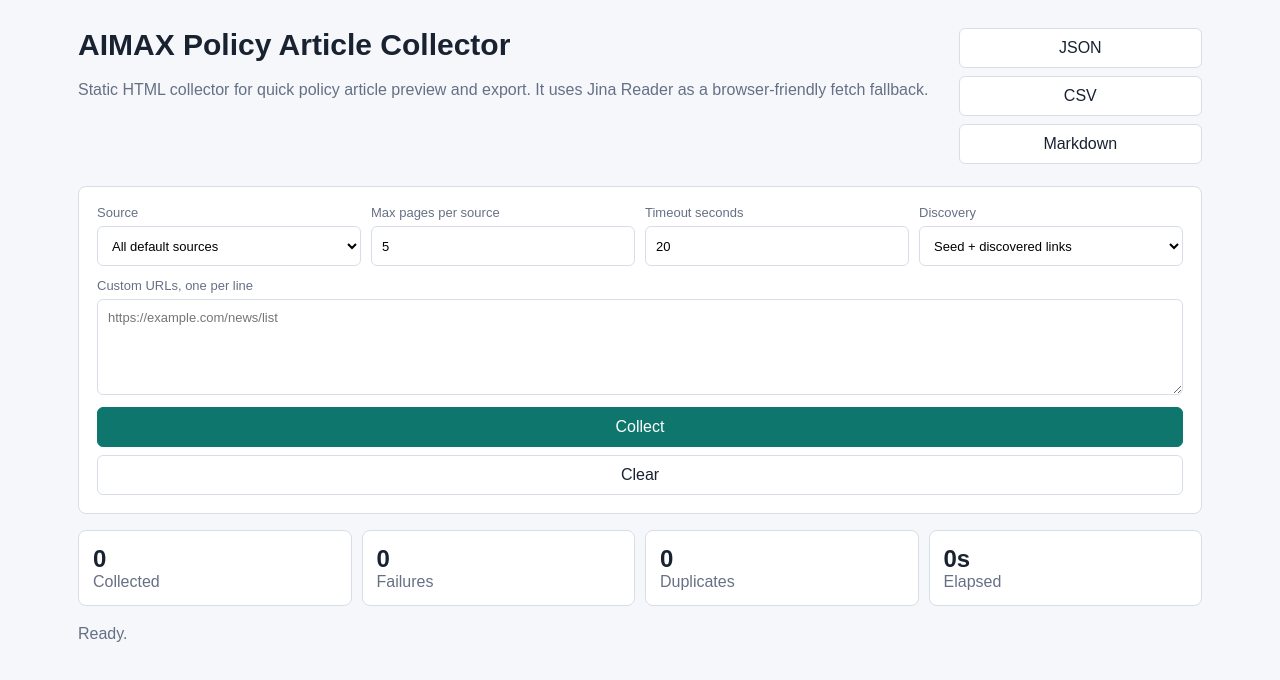
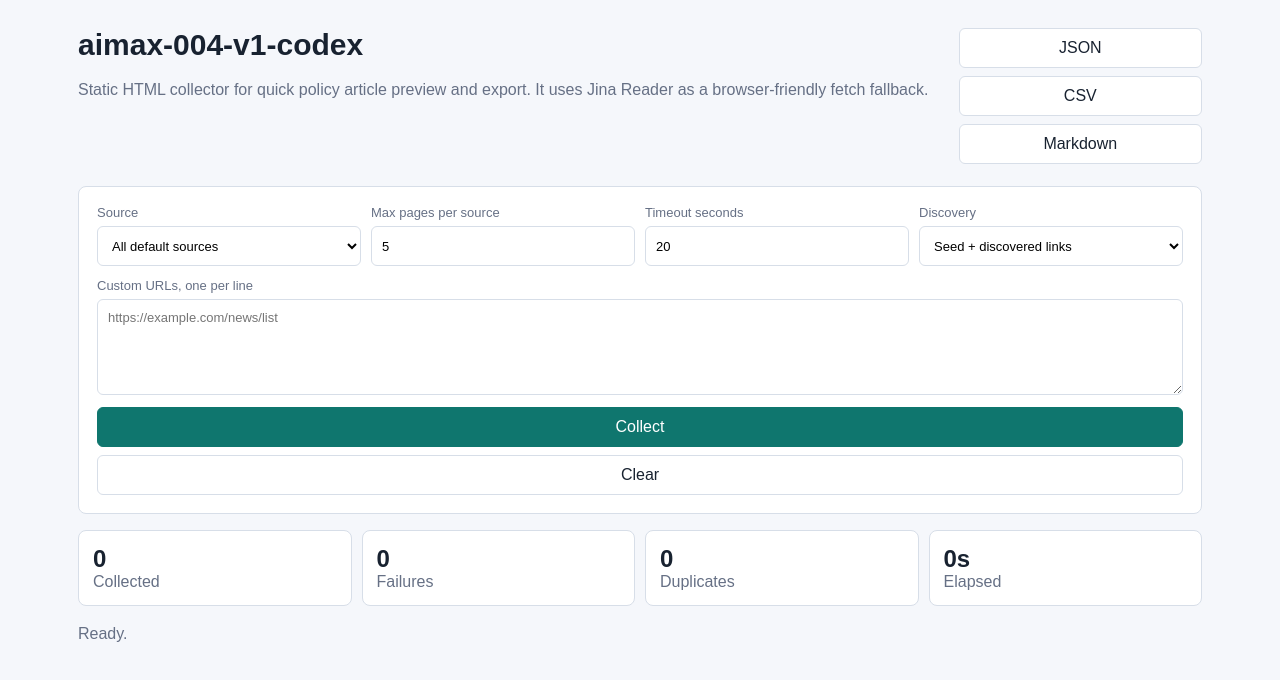
Before and after one commit to lycian5/AIMAX004_V1_codex, a website: page docs/index.html in a window 1280 px wide. Drawn offline with Linux system fonts and the light colour scheme.

Commit message:
Set Vercel target name and homepage docs

```diff
--- a/docs/index.html
+++ b/docs/index.html
@@ -3,7 +3,7 @@
 <head>
   <meta charset="utf-8" />
   <meta name="viewport" content="width=device-width, initial-scale=1" />
-  <title>AIMAX Policy Article Collector</title>
+  <title>aimax-004-v1-codex</title>
   <style>
     :root {
       --bg: #f5f7fb;
@@ -52,7 +52,7 @@
   <main>
     <header>
       <div>
-        <h1>AIMAX Policy Article Collector</h1>
+        <h1>aimax-004-v1-codex</h1>
         <p class="muted">Static HTML collector for quick policy article preview and export. It uses Jina Reader as a browser-friendly fetch fallback.</p>
       </div>
       <div class="actions">
```
Also changed, not shown: package.json (added, +9 -0 lines), README.md.
